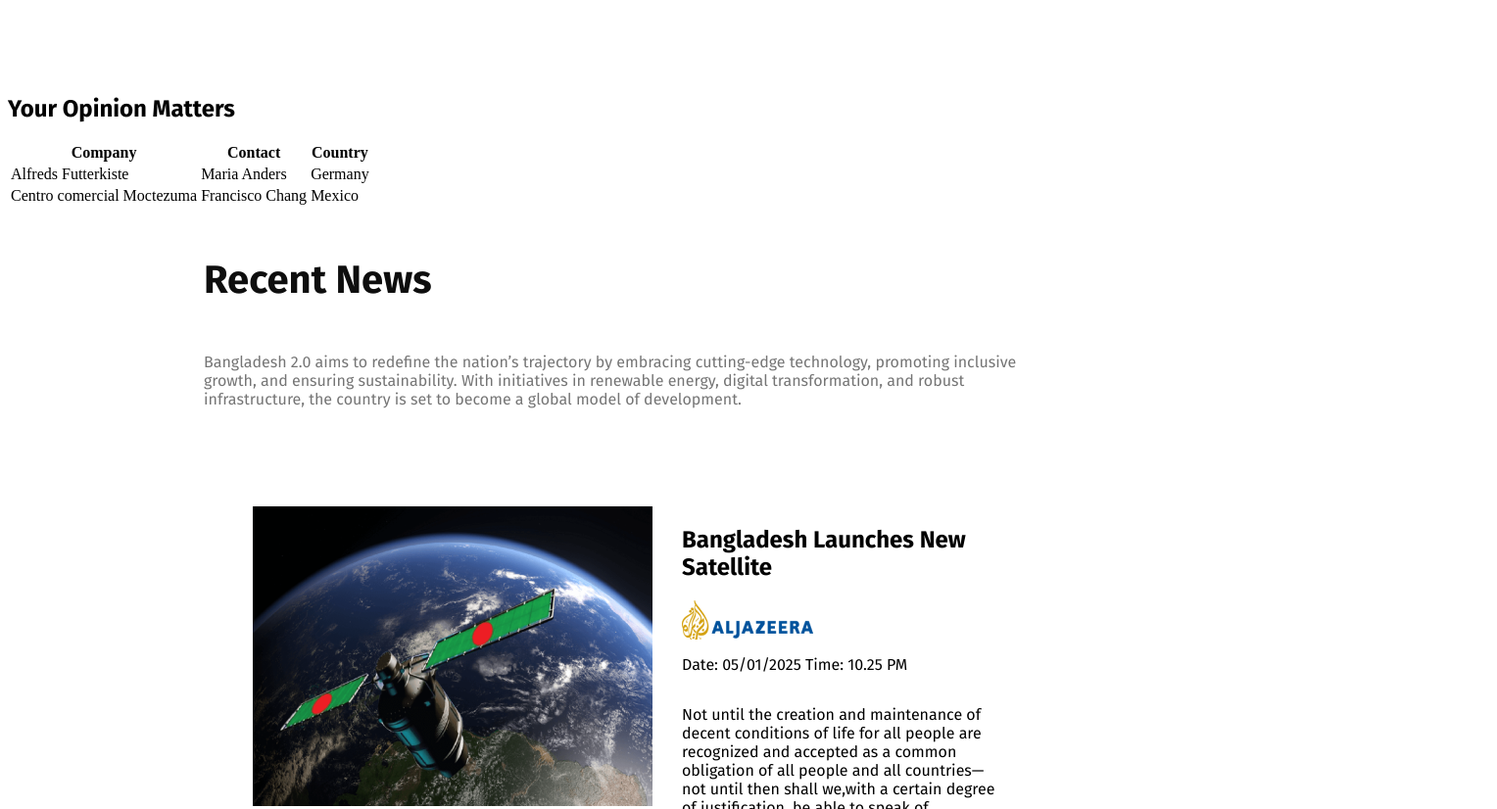
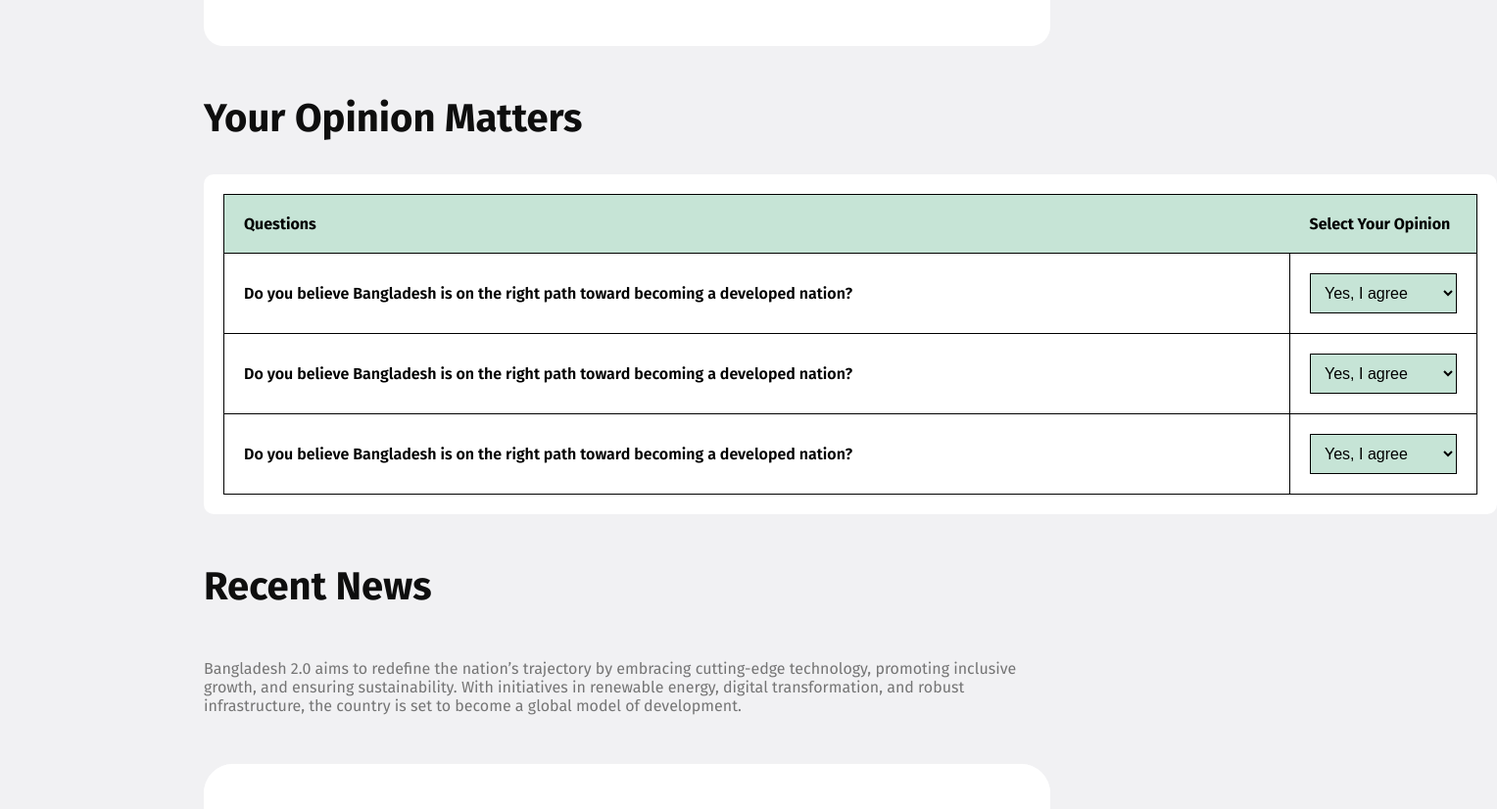
Before and after one commit to md-almahfuz/B11A1--assignment-1, a plain HTML site: page index.html in a window 1280 px wide. Shown: the part 2208-3034 px from the top of the page at 98% size, 1528 px wide, since content can reach past the window. Drawn offline with Linux system fonts and the light colour scheme.

Commit message:
Assignment 1: Added Pillers, Vision,News, donation, footer and opinion

```diff
--- a/index.html
+++ b/index.html
@@ -106,25 +106,41 @@
 
     </section>
 
-    <section class="feedback">
+    <section class="feedback fira-sans-semibold">
         <h1 class="feedback-title fira-sans-bold">Your Opinion Matters</h1>
+       <div class="feedback-desc">
         <table class="feedback-table">
             <tr>
-              <th>Company</th>
-              <th>Contact</th>
-              <th>Country</th>
+              <th>Questions</th>
+              <th>Select Your Opinion</th>
+
             </tr>
             <tr>
-              <td>Alfreds Futterkiste</td>
-              <td>Maria Anders</td>
-              <td>Germany</td>
+              <td>Do you believe Bangladesh is on the right path toward becoming a developed nation?</td>
+              <td><select class="select" name="opinion" id="opinion">
+                <option value="Agree">Yes, I agree</option>
+                <option value="Disagree">No, I disagree</option>
+              </select></td>
+
             </tr>
             <tr>
-              <td>Centro comercial Moctezuma</td>
-              <td>Francisco Chang</td>
-              <td>Mexico</td>
+              <td>Do you believe Bangladesh is on the right path toward becoming a developed nation?</td>
+              <td><select class="select" name="opinion" id="opinion">
+                <option value="Agree">Yes, I agree</option>
+                <option value="Disagree">No, I disagree</option>
+              </select></td></td>
+
             </tr>
+            <tr>
+                <td>Do you believe Bangladesh is on the right path toward becoming a developed nation?</td>
+                <td><select class="select" name="opinion" id="opinion">
+                    <option value="Agree">Yes, I agree</option>
+                    <option value="Disagree">No, I disagree</option>
+                  </select></td></td>
+
+              </tr>
           </table>
+         </div>
 
 
 
@@ -263,7 +279,7 @@
 <footer>
     <h2 class="footer-title fira-sans-bold">Bangladesh 2.0</h2><br>
     <div class="footer-line">
-        <hr>
+        <hr class="solid">
     </div>
     <div class="footer-social">
         <a href="#"><img src="./assets/facebook.png" alt=""></a>
--- a/style/style.css
+++ b/style/style.css
@@ -22,6 +22,9 @@
     border-bottom: 1px solid #e9ecef;
     padding: 0.5rem 1rem; */
 }
+body {
+    background-color: #F1F1F3;
+  }
 
 /* Make Nav list Flexible */
 
@@ -324,6 +327,59 @@ nav ul li {
 
 }
 
+/* Opinion Table */
+table, td {
+    border: 1px solid black;
+    width: 100%;
+    border-collapse: collapse;
+  }
+  th {
+    background-color: #C6E4D6;
+    padding: 20px;
+    text-align: left;
+  }
+  td {
+    padding: 20px;
+    text-align: left;
+    background-color: white;
+  }
+  /* Style dropdown button */
+
+  .select {
+    padding: 10px;
+    width: 150px;
+    font-size:16px;
+    border: 1px solid black;
+    background-color: #C6E4D6;
+    /* border-bottom: 3px solid teal; */
+  }
+
+  .feedback-title {
+    font-size: 40px;
+    font-weight: 800;
+    color: #0E0E0E;
+    text-align: left;
+    /* margin : 50px 200px; */
+
+    /* margin-top: 100px; */
+}
+.feedback{
+    /* display: flex; */
+    /* gap: 10px; */
+    /* justify-content: space-between; */
+    margin : 50px 200px;
+    /* margin-top: 50px;        */
+}
+.feedback-desc{
+    background-color: white;
+    padding: 20px;
+    /* box-shadow: 0px 6px 50px 0; */
+    border-radius: 10px;
+    width: 1280px;
+
+}
+
+
 .quote{
     display: flex;
     /* align-items: center; */
@@ -550,9 +606,10 @@ nav ul li {
         flex-direction: column;
         align-items: center;
         justify-content: space-around;
-        margin : 50px 200px;
+        /* margin : 50px 200px; */
         /* margin: 40px 35px 20px 100px;  */
-        /* background-color: white;
+        background-color: white;
+        padding-bottom: 30px;
         /* border-radius: 20px;
         padding: 50px 50px;  */
      };
@@ -567,10 +624,12 @@ nav ul li {
         /* margin-top: 100px; */
       }
 
-      .footer-line {
-        height: 5px;
-        /* background:; */
-      }
+
+      /* Solid border */
+     hr.solid {
+        border-top: 3px solid #bbb;
+     }
+
 
       .footer-social{
         display: flex;
@@ -584,8 +643,3 @@ nav ul li {
         /* border-radius: 20px; */
         /* padding: 50px 50px; */
       };
-
-
-body {
-    background-color: #F1F1F3;
-  }
```
